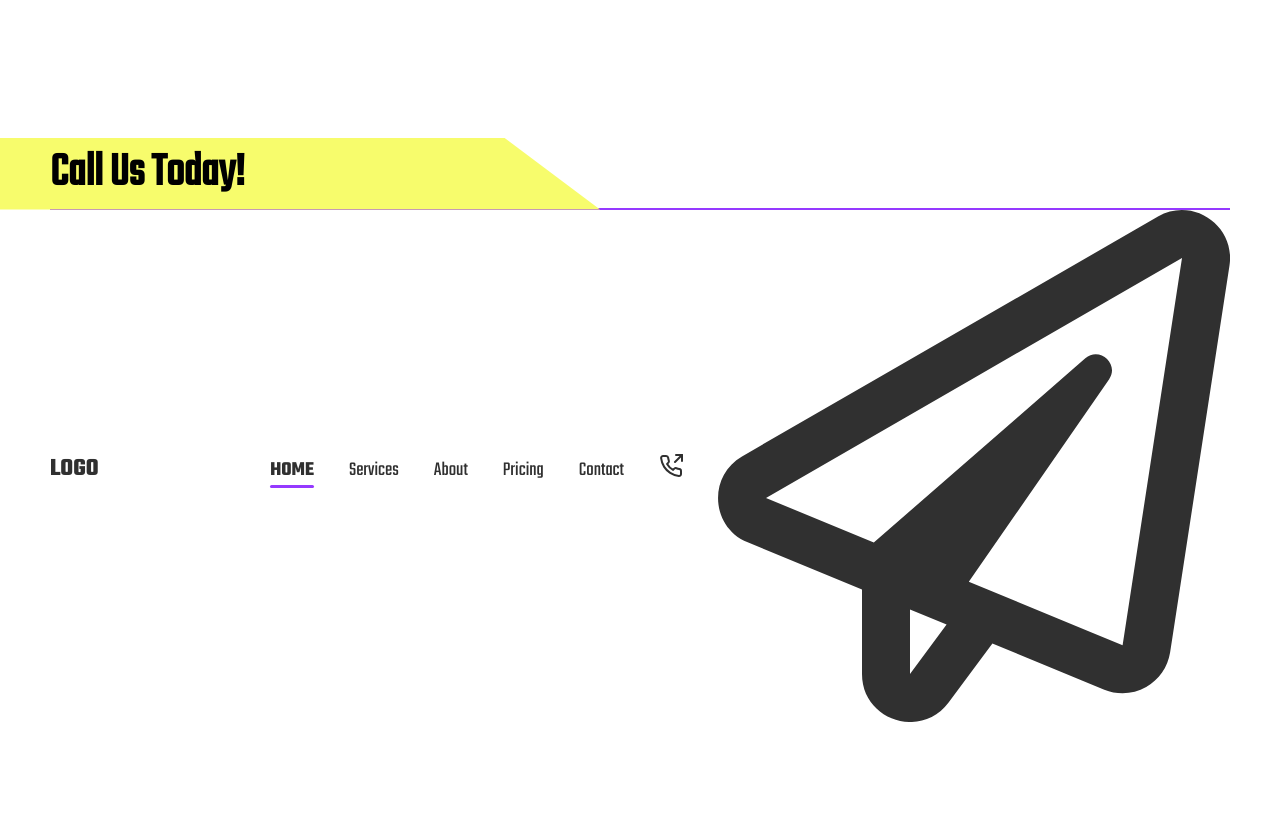
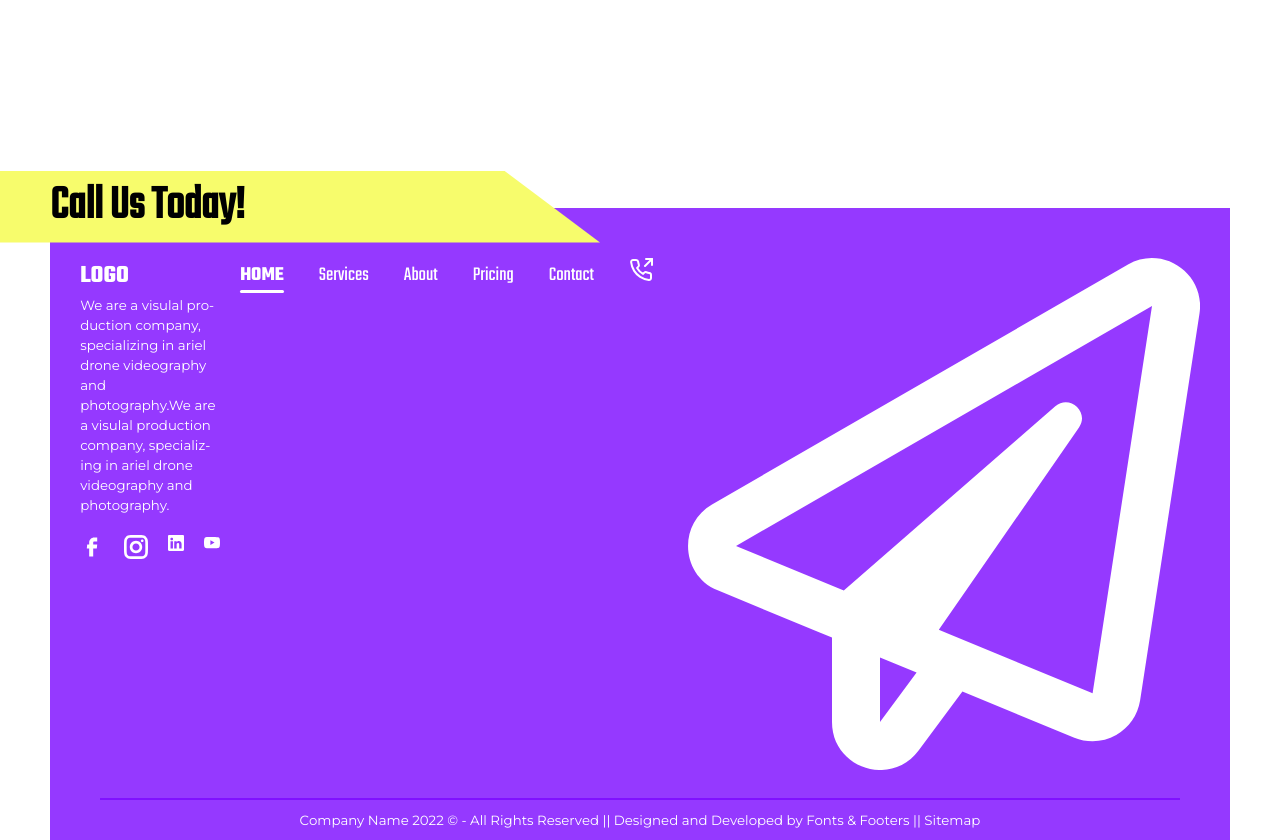
Before and after one commit to ChristianWare/templateOne, a Next.js app: page / in a window 1280 px wide. Shown: the part 6480-7320 px from the top of the page. Before the commit the page ends 7210 px from the top, so only its background shows below. Built offline with nearby package versions, Linux system fonts and the light colour scheme.

Commit message:
Footer Complete

```diff
--- a/src/comps/Footer.js
+++ b/src/comps/Footer.js
@@ -1,18 +1,37 @@
 import styles from "./Footer.module.css";
 import SectionHeader from "./SectionHeader";
-import Nav from './Nav'
+import Nav from "./Nav";
 import NavBarElement from "./NavBarElement";
+import Link from "next/link";
 
 function Footer() {
   return (
-    <footer className={styles.footerContainer}>
+    <>
       <div className={styles.sectionHeaderContaqiner}>
         <SectionHeader text='call us today!' />
       </div>
-      <div className={styles.footerBottom}>
+      <footer className={styles.footerContainer}>
+        <div className={styles.footerBottom}>
           <NavBarElement />
-      </div>
-    </footer>
+          <div className={styles.copyRightContainer}>
+            <small>
+              Company Name {new Date().getFullYear()} &copy; - All Rights
+              Reserved || Designed and Developed by{" "}
+              <Link href='https://www.fontsandfooters.com/' passHref>
+                <a target='_blank'>Fonts & Footers</a>
+              </Link>{" "}
+              ||{" "}
+              <Link
+                href='https://www.fontsandfooters.com/sitemap-0.xml'
+                passHref
+              >
+                <a target='_blank'>Sitemap</a>
+              </Link>
+            </small>
+          </div>
+        </div>
+      </footer>
+    </>
   );
 }
 
--- a/src/comps/Footer.module.css
+++ b/src/comps/Footer.module.css
@@ -1,8 +1,39 @@
 .sectionHeaderContaqiner {
     position: relative;
-    top: 2px;
+    top: 35px;
+}
+
+.footerContainer {
+    background-color: var(--accent5);
+    padding: 5rem 5rem 0 5rem;
 }
 
 .footerBottom {
+    display: flex;
+    flex-direction: column;
+    align-items: center;
+    justify-content: center;
+    gap: 2rem
+}
+
+.copyRightContainer {
+    width: 100%;
     border-top: 2px solid var(--accent5);
+    display: flex;
+    justify-content: center;
+    align-items: center;
+    padding: 1rem;
 }
+
+.copyRightContainer small, .copyRightContainer a {
+    text-align: center;
+    color: var(--accent4);
+}
+
+@media screen and (max-width: 480px) {
+    .footerContainer {
+        padding-left: 2rem;
+        padding-right: 2rem;
+        padding-bottom: 1rem;
+    }
+}
--- a/src/comps/NavBarElement.js
+++ b/src/comps/NavBarElement.js
@@ -3,20 +3,33 @@ import Link from "next/link";
 import { useRouter } from "next/router";
 import Phone from "../../public/icons/phone.svg";
 import Plane from "../../public/icons/plane.svg";
+import FB from "../../public/icons/facebook.svg";
+import IG from "../../public/icons/instagram.svg";
+import LI from "../../public/icons/linkedin.svg";
+import YT from "../../public/icons/youtube.svg";
 
 function NavBarElement() {
   const router = useRouter();
 
   return (
-    <header className={styles.header}>
+    <section className={styles.header}>
       <div className={styles.navbar}>
-        <Link href='/' passHref>
-          <div className={styles.navLeft}>
-            <span className={styles.navbarLogo}>
-              <a title='Company Name'>LOGO</a>
-            </span>
+        <div className={styles.navLeft}>
+          <span className={styles.navbarLogo}>
+            <a title='Company Name'>LOGO</a>
+          </span>
+          <small className={styles.copy} lang='en'>
+            We are a visulal production company, specializing in ariel drone
+            videography and photography.We are a visulal production company,
+            specializing in ariel drone videography and photography.
+          </small>
+          <div className={styles.socials}>
+            <FB className={styles.socialIcon} />
+            <IG className={styles.socialIcon} />
+            <LI className={styles.socialIcon} />
+            <YT className={styles.socialIcon} />
           </div>
-        </Link>
+        </div>
         <div className={styles.navRight}>
           <ul className={styles.navmenu}>
             <li
@@ -73,7 +86,8 @@ function NavBarElement() {
           </ul>
         </div>
       </div>
-    </header>
+      <div className={styles.copyrightContainer}></div>
+    </section>
   );
 }
 
--- a/src/comps/NavbarElement.module.css
+++ b/src/comps/NavbarElement.module.css
@@ -5,19 +5,22 @@
 .navbar {
     display: flex;
     justify-content: space-between;
-    align-items: center;
-    z-index: 999;
+    align-items: flex-start;
+    gap: 2rem;
+    color: var(--accent4);
 }
 
 .navRight {
     display: flex;
-    align-items: center;
+    align-items: flex-start;
     justify-content: space-between;
 }
 
 .navLeft {
-    cursor: pointer;
-    z-index: 999;
+    display: flex;
+    flex-direction: column;
+    align-items: flex-start;
+    justify-content: center;
 }
 
 .navbarLogo a {
@@ -26,10 +29,26 @@
     transition: all 200ms ease;
 }
 
+.copy {
+    hyphens: auto;
+}
+
+.socials {
+    display: flex;
+    gap: 2rem;
+    margin-top: 2rem;
+    cursor: pointer;
+}
+
+.socialIcon {
+    color: var(--accent4);
+    transition: all 200ms ease;
+}
+
 .navmenu {
     display: flex;
-    justify-content: space-between;
-    align-items: center;
+    justify-content: flex-start;
+    align-items: flex-start;
 }
 
 .navItem {
@@ -39,15 +58,12 @@
     cursor: pointer;
 }
 
-.navItem {
-    margin-left: 3.5rem;
-    font-size: 2rem;
-    list-style: none;
-    cursor: pointer;
+.navItem:nth-child(1) {
+    margin-left: 0rem;
 }
 
-.navbarLogo a:hover, .navItem a:hover, .navItem:hover  {
-    color: var(--accent5);
+.navbarLogo a:hover, .navItem a:hover, .navItem:hover, .socialIcon:hover  {
+    color: var(--accent2);
     transition: all 200ms ease;
 }
 
@@ -57,17 +73,7 @@
 }
 
 .phone {
-    color: var(--accent1);
-}
-
-.phoneNumber {
-    font-family: "TekoRegular";
-    font-size: 4rem;
-}
-
-.phoneNumber:hover .phone {
-    color: var(--accent5);
-    transition: all 200ms ease;
+    color: var(--accent4);
 }
 
 .activeRouter {
@@ -87,28 +93,21 @@
     width: 100%;
     height: 3px;
     border-radius: 8px;
-    background-color: var(--accent5);
+    background-color: var(--accent4);
 }
 
-.hamburger {
-    display: none;
-}
+@media screen and (max-width: 1068px) {
+    .navbar {
+        flex-direction: column;
+        align-items: center;
+    }
 
-.bar {
-    display: block;
-    width: 35px;
-    height: 3px;
-    margin: 5px auto;
-    transition: all 0.3s ease-in-out;
-    background-color: var(--accent1);
+    .navLeft {
+        align-items: center;
+    }
 }
 
 @media screen and (max-width: 800px) {
-
-    .navbar {
-        align-items: flex-start;
-    }
-
     .navRight {
         display: flex;
         justify-content: flex-end;
@@ -126,9 +125,20 @@
     }
 }
 
-@media screen and (max-width: 600px) {
+@media screen and (max-width: 675px) {
      .navbar {
         flex-direction: column;
         align-items: center;
     }
 }
+
+@media screen and (max-width: 480px) {
+     .navmenu {
+         flex-wrap: wrap;
+     }
+
+     .navItem {
+         margin-top: 2rem;
+         margin-left: 2rem;
+     }
+}
```
